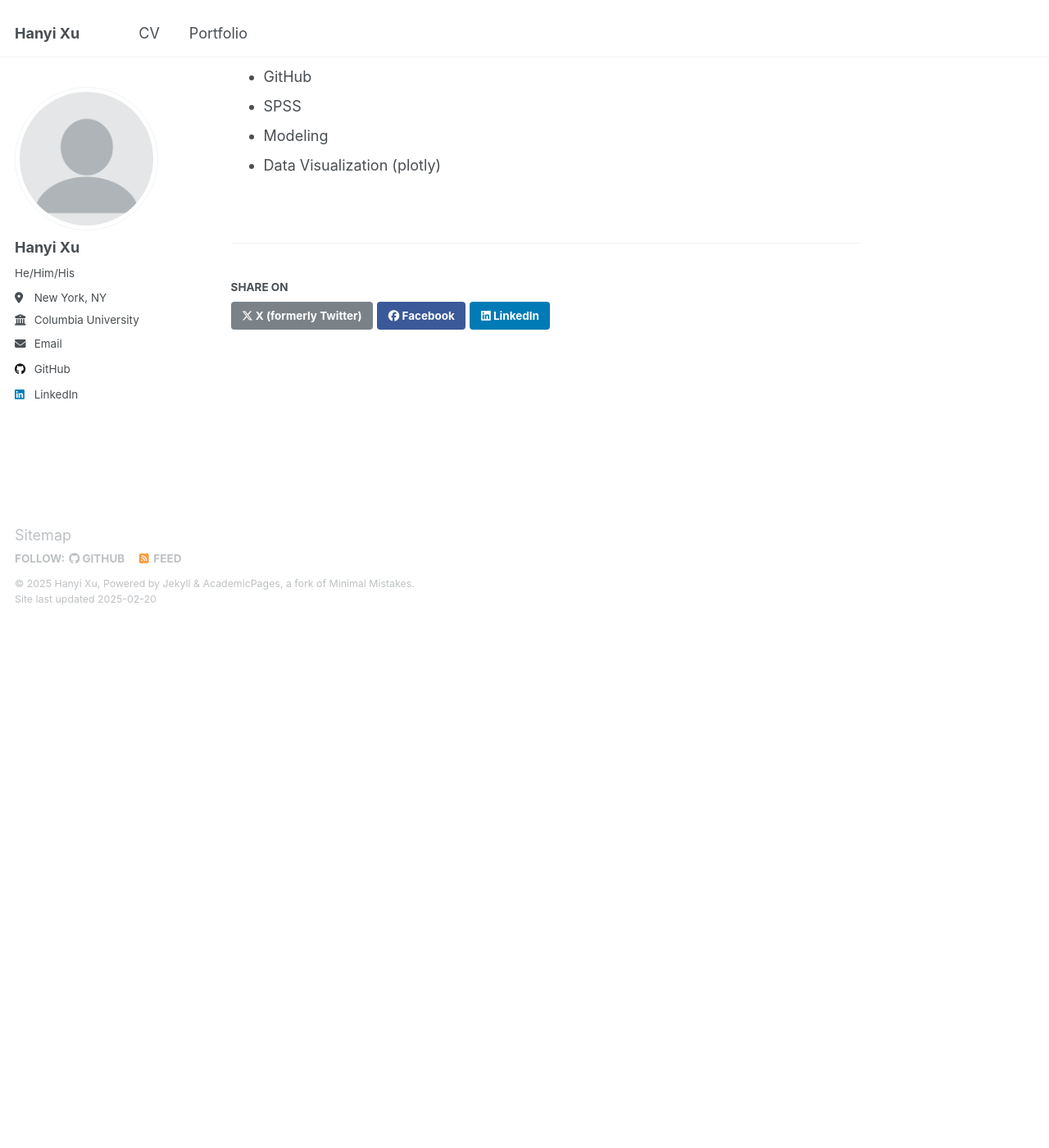
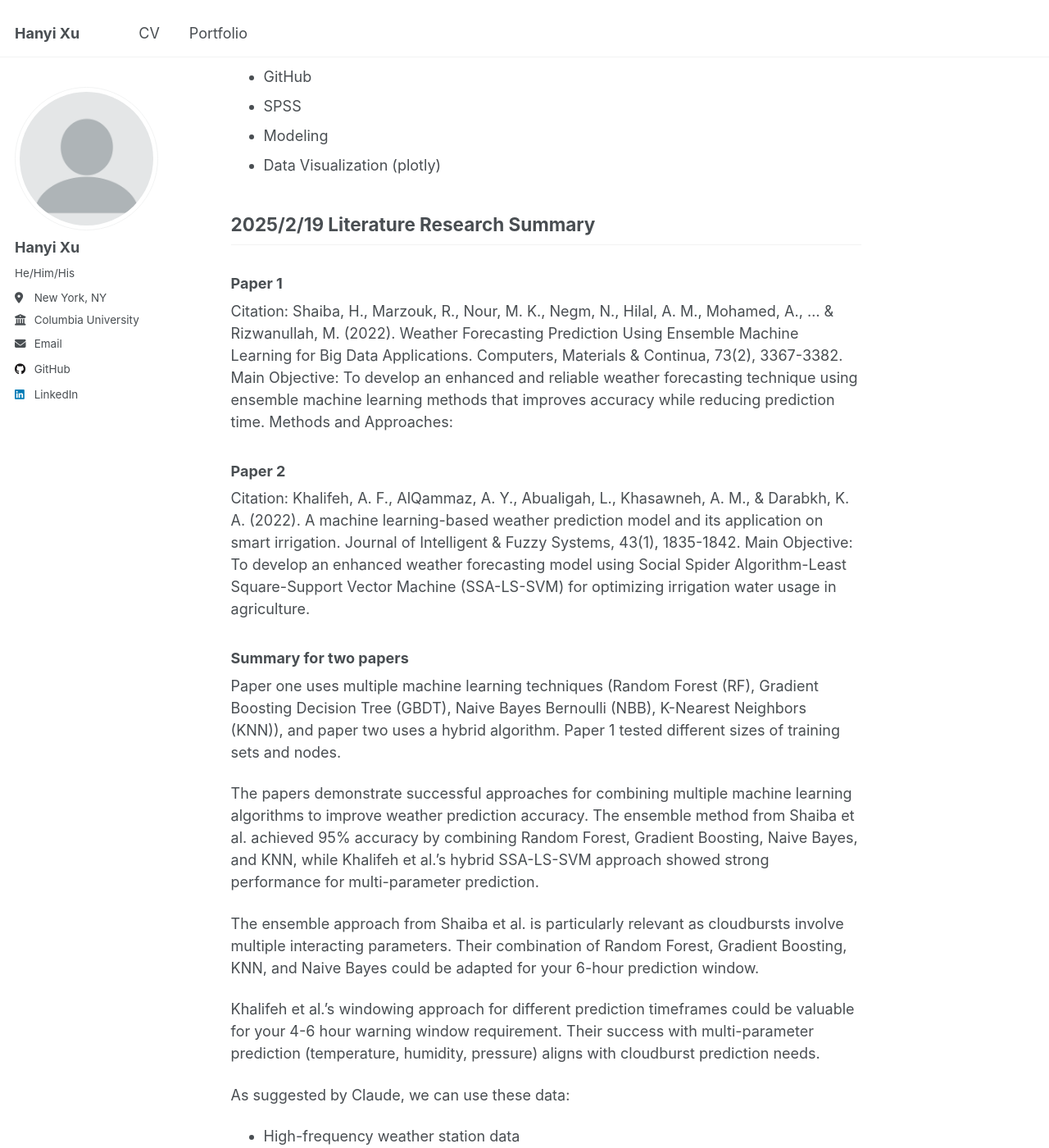
Before and after one commit to hanyixu/hanyixu.github.io, a Jekyll site: the page built from _portfolio/practicum-project.md, in a window 1280 px wide and 1400 px high, scrolled down 950 px. Shown: the whole window at 82% size. Built offline with Jekyll 4.4.1, drawn with Linux system fonts in a browser that asks for light colours; before the commit the page ends 1708 px from its top, so only the background shows below that; some of the changed text lies outside the part shown.

Commit message:
Update practicum-project.md

```diff
--- a/_portfolio/practicum-project.md
+++ b/_portfolio/practicum-project.md
@@ -21,3 +21,38 @@ Every year, some regions face severe, unpredictable flooding due to the combinat
 - SPSS
 - Modeling
 - Data Visualization (plotly)
+
+## 2025/2/19 Literature Research Summary
+### Paper 1 ###
+Citation: Shaiba, H., Marzouk, R., Nour, M. K., Negm, N., Hilal, A. M., Mohamed, A., ... & Rizwanullah, M. (2022). Weather Forecasting Prediction Using Ensemble Machine Learning for Big Data Applications. Computers, Materials & Continua, 73(2), 3367-3382.
+Main Objective: To develop an enhanced and reliable weather forecasting technique using ensemble machine learning methods that improves accuracy while reducing prediction time.
+Methods and Approaches:
+
+### Paper 2 ###
+Citation: Khalifeh, A. F., AlQammaz, A. Y., Abualigah, L., Khasawneh, A. M., & Darabkh, K. A. (2022). A machine learning-based weather prediction model and its application on smart irrigation. Journal of Intelligent & Fuzzy Systems, 43(1), 1835-1842.
+Main Objective: To develop an enhanced weather forecasting model using Social Spider Algorithm-Least Square-Support Vector Machine (SSA-LS-SVM) for optimizing irrigation water usage in agriculture.
+
+### Summary for two papers ###
+Paper one uses multiple machine learning techniques (Random Forest (RF), Gradient Boosting Decision Tree (GBDT), Naive Bayes Bernoulli (NBB), K-Nearest Neighbors (KNN)), and paper two uses a hybrid algorithm. Paper 1 tested different sizes of training sets and nodes.
+
+The papers demonstrate successful approaches for combining multiple machine learning algorithms to improve weather prediction accuracy. The ensemble method from Shaiba et al. achieved 95% accuracy by combining Random Forest, Gradient Boosting, Naive Bayes, and KNN, while Khalifeh et al.'s hybrid SSA-LS-SVM approach showed strong performance for multi-parameter prediction.
+
+The ensemble approach from Shaiba et al. is particularly relevant as cloudbursts involve multiple interacting parameters. Their combination of Random Forest, Gradient Boosting, KNN, and Naive Bayes could be adapted for your 6-hour prediction window.
+
+Khalifeh et al.'s windowing approach for different prediction timeframes could be valuable for your 4-6 hour warning window requirement. Their success with multi-parameter prediction (temperature, humidity, pressure) aligns with cloudburst prediction needs.
+
+As suggested by Claude, we can use these data:
+- High-frequency weather station data
+- Radar imagery for cloud formation
+- Tide and water level sensors
+- Historical cloudburst records
+- Real-time precipitation data
+- Satellite imagery
+- Ground-based sensor networks in urban areas
+
+And we will be facing issues like:
+- Data quality and missing values requiring robust preprocessing
+- Computational complexity, especially for ensemble methods
+- Balancing accuracy vs. prediction time
+- Model performance varying across different weather parameters (e.g., pressure being harder to predict than temperature)
+- Need for sufficient historical data to train models effectively
```
